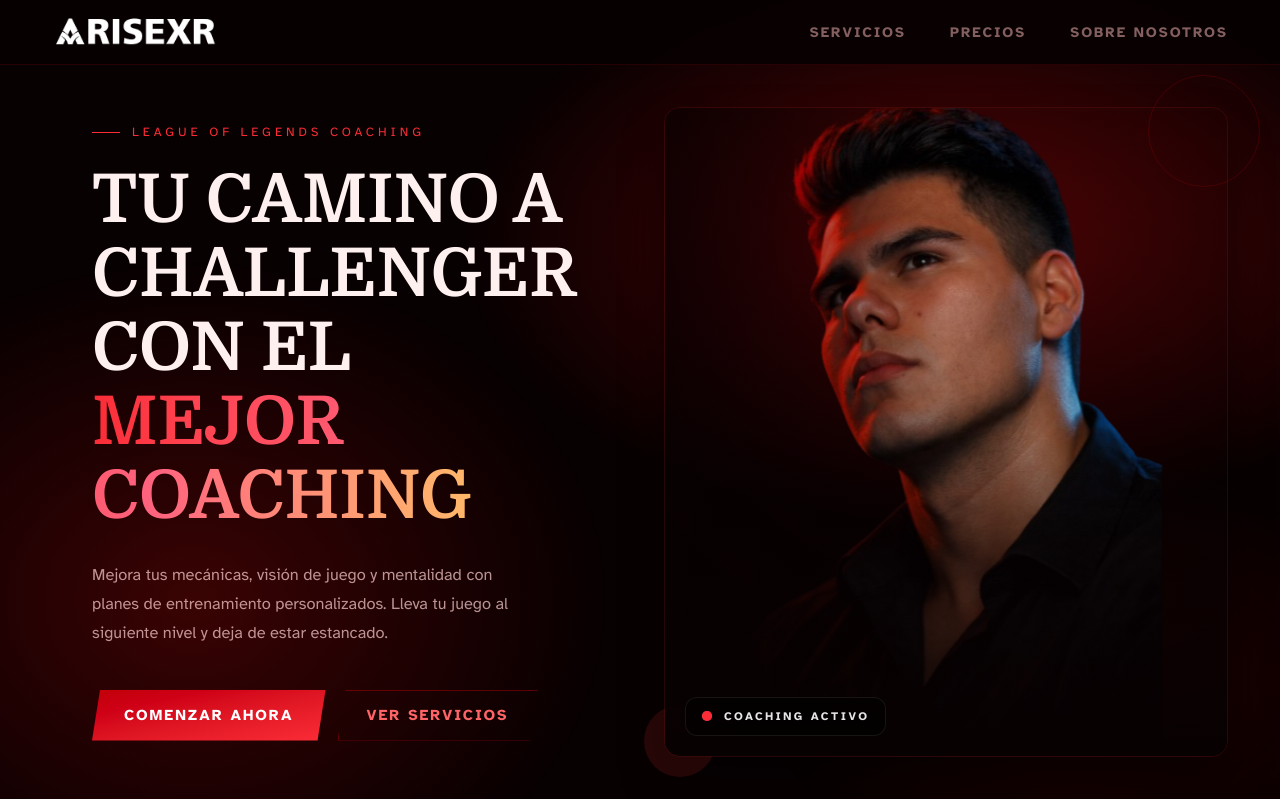
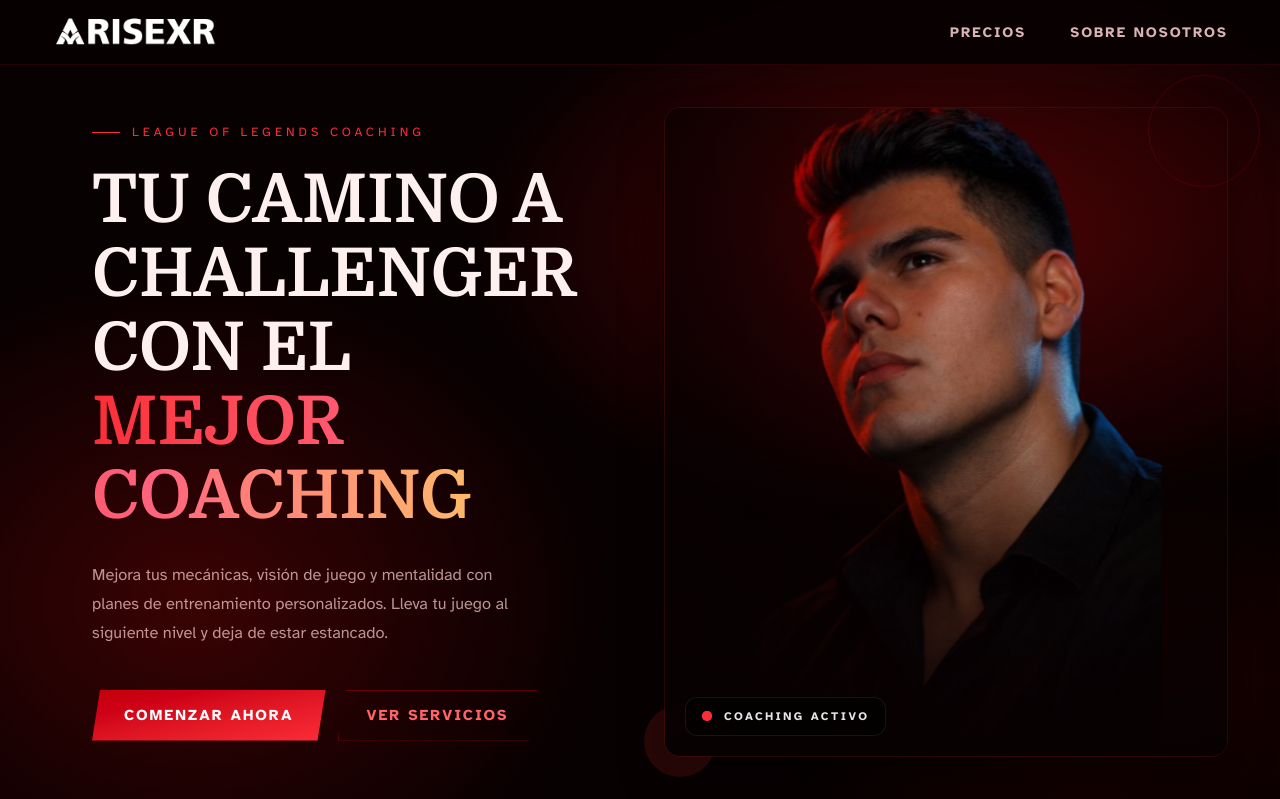
Before and after one commit to jackira01/arise-coach, a Vue app: page / in a window 1280 px wide. Shown: the top 799 px of the page. Built offline with nearby package versions, Linux system fonts and the light colour scheme; a web font is replaced by a local one.

Commit message:
feat: actualizar enlaces de navegación y ajustar estilos de texto

```diff
--- a/src/components/Header.vue
+++ b/src/components/Header.vue
@@ -3,7 +3,6 @@ import { ref } from 'vue'
 import { RouterLink } from 'vue-router'
 
 const NAV_LINKS = [
-  { label: 'Servicios', href: '#servicios' },
   { label: 'Precios', href: '#precios' },
   { label: 'Sobre Nosotros', href: '#sobre-nosotros' },
 ]
@@ -38,7 +37,7 @@ function closeMenu() {
         <li v-for="link in NAV_LINKS" :key="link.label">
           <a
             :href="link.href"
-            class="text-[rgba(255,190,190,.5)] font-primary text-[.85rem] lg:text-[.9rem] font-semibold tracking-[2px] uppercase no-underline transition-colors duration-250 hover:text-red-400"
+            class="text-[rgba(255,210,210,.85)] font-primary text-[.85rem] lg:text-[.9rem] font-semibold tracking-[2px] uppercase no-underline transition-colors duration-250 hover:text-red-400"
           >
             {{ link.label }}
           </a>
@@ -75,7 +74,7 @@ function closeMenu() {
         <li v-for="link in NAV_LINKS" :key="link.label">
           <a
             :href="link.href"
-            class="block py-3 px-2 text-[rgba(255,190,190,.6)] font-primary text-[.95rem] font-semibold tracking-[2px] uppercase no-underline border-b border-red-800/12 last:border-b-0 transition-colors duration-200 hover:text-red-400"
+            class="block py-3 px-2 text-[rgba(255,210,210,.85)] font-primary text-[.95rem] font-semibold tracking-[2px] uppercase no-underline border-b border-red-800/12 last:border-b-0 transition-colors duration-200 hover:text-red-400"
             @click="closeMenu"
           >
             {{ link.label }}
```
